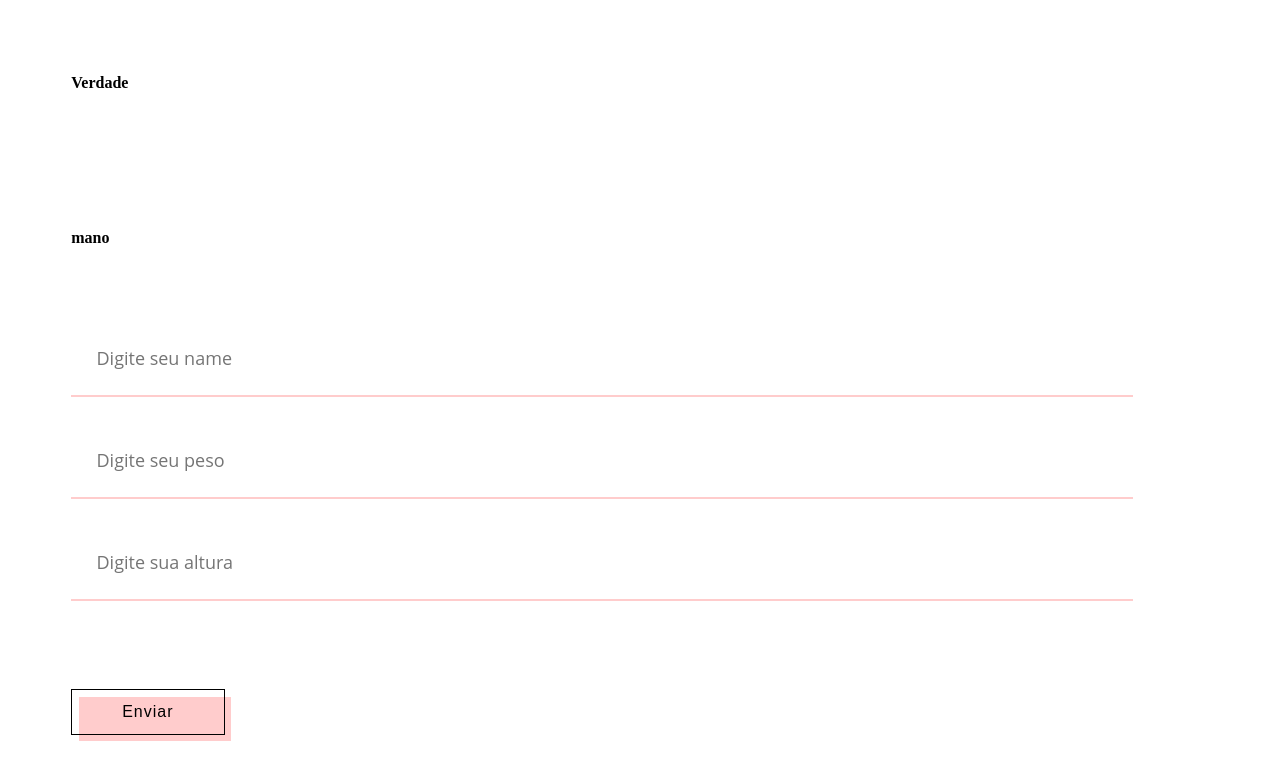
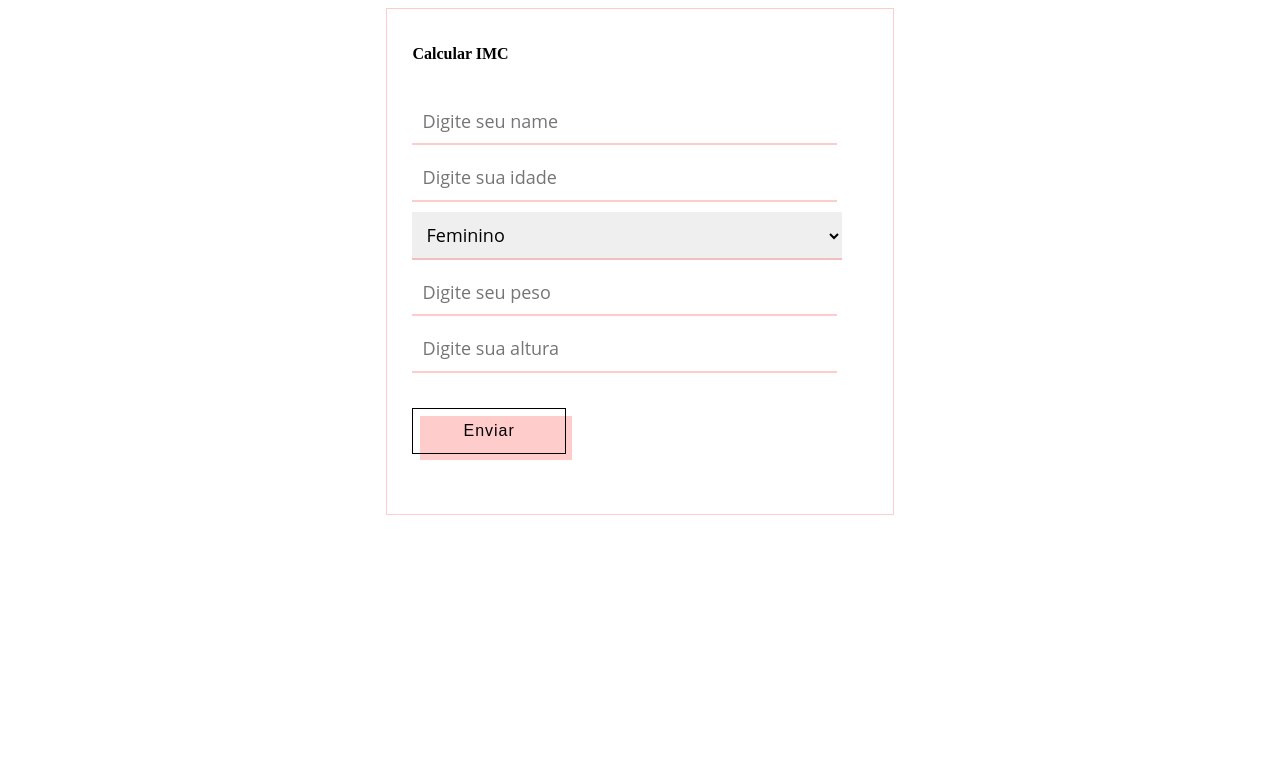
Before and after one commit to maylla04/IMC-Renatao, a website: page index.html in a window 1280 px wide. Drawn offline with Linux system fonts and the light colour scheme.

Commit message:
Update index.html

```diff
--- a/index.html
+++ b/index.html
@@ -4,21 +4,34 @@
     <meta charset="UTF-8">
     <meta name="viewport" content="width=device-width, initial-scale=1.0">
     <meta name="theme-color" content="blue"/>
+    <link rel="icon" href="favicon.png" />
     <link rel="stylesheet" href="css/style.css"/>
     <link rel="manifest" href="/manifest.json"/>
-    <link rel="apple-touch-icon" href="images/verdade.jpg"/>
+    <link rel="apple-touch-icon" href="images/pwa-icon-512.png"/>
+    <link rel="apple-touch-icon" href="images/pwa-icon-256.png"/>
     <title>IMC da Maylla e Maria</title>
 </head>
 <body>
-    <div>
-        <h1>Verdade</h1>
-        <h1>mano</h1>
-            <input id="nome" type="text" placeholder="Digite seu name"/><br/>
+    <div class="container">
+        <h1>Calcular IMC</h1>
+
+        <input id="nome" type="text" placeholder="Digite seu name"/><br/>
+        <input id="idade" type="text" placeholder="Digite sua idade"/><br/>
+        <select id="sexo">
+            <option id="feminino" value="feminino">Feminino</option>
+            <option id="masculino" value="masculino" >Masculino</option>
+            <option id="outro" value="outro">Outro</option>
+        </select>
             <input id="peso" type="number" placeholder="Digite seu peso"/><br/>
             <input id="altura" type="number" placeholder="Digite sua altura"/><br/>
-            <button id="botao">Enviar</button>
-            <p id="resposta"></p>
+            <button id="botao" role="button">Enviar</button>
+            <center><p id="resposta"></p>
+            <p id="idades"></p>
+            <p id="sexos"></p>
             <p id="clasificacao"></p>
+            <img id="img" src=""/>
+            <p id="riscos"></p></center>
+
     </div>
     <script src="js/main.js"></script>
 </body>
```
